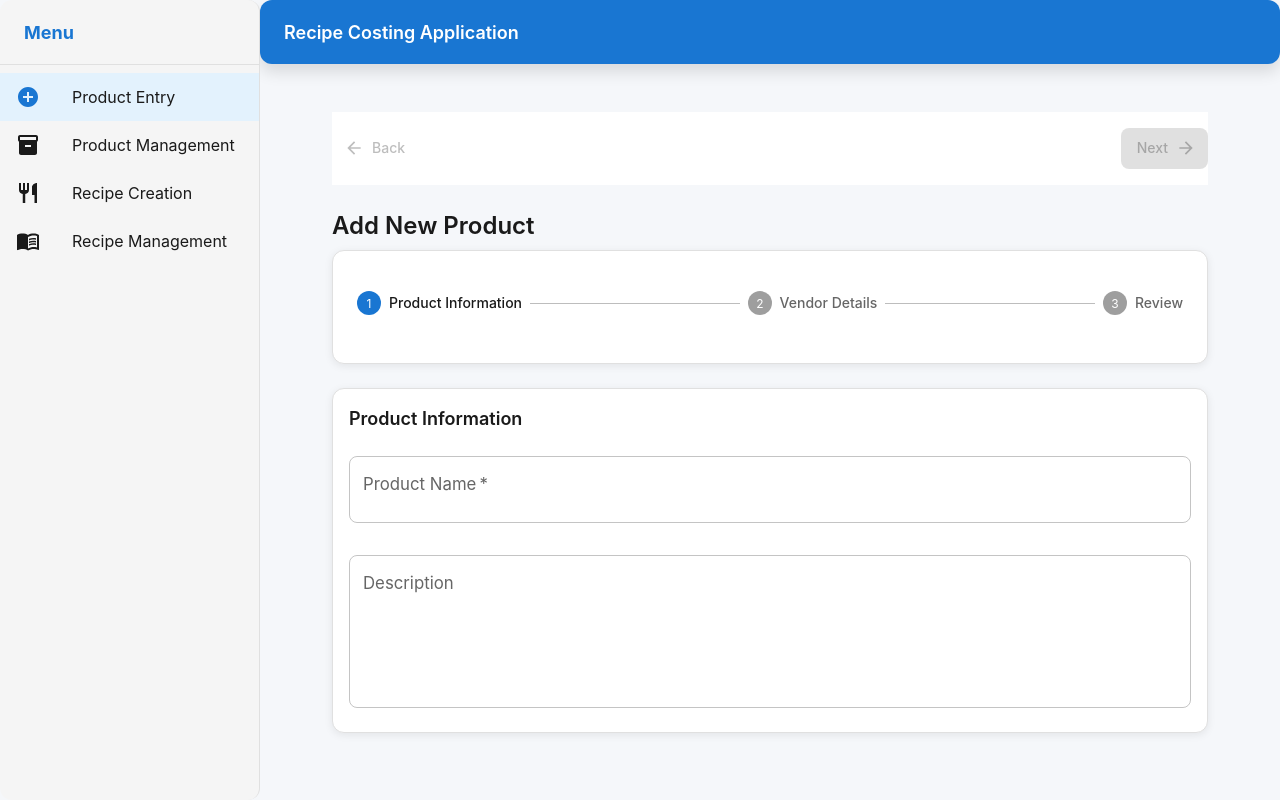
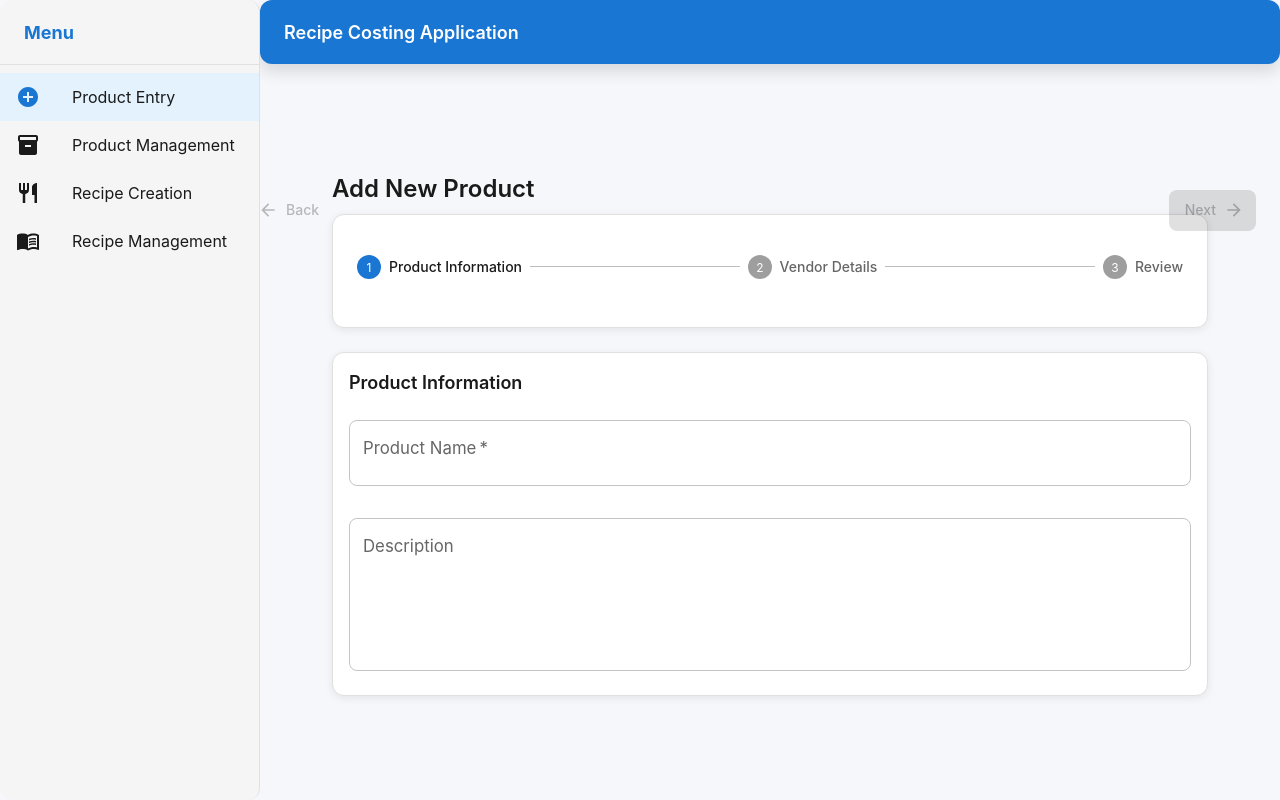
Before and after one commit to ParthG1810/recipe-costing-app-public, a Next.js app: page /product-entry in a window 1280 px wide. Built offline with nearby package versions, Linux system fonts and the light colour scheme.

Commit message:
Fix navigation buttons to stay at top with proper alignment to menu items

```diff
--- a/app/product-entry/ProductEntryContent.tsx
+++ b/app/product-entry/ProductEntryContent.tsx
@@ -504,14 +504,14 @@ export default function ProductEntryContent() {
       <Box sx={{ p: 3 }}>
         {/* Navigation Buttons - Above header */}
         <Box sx={{
-          position: 'sticky',
-          top: 0,
-          zIndex: 10,
-          backgroundColor: 'white',
+          position: 'fixed',
+          top: '190px',
+          left: '246px',
+          right: '24px',
+          zIndex: 1000,
           display: 'flex',
           justifyContent: 'space-between',
-          mb: 3,
-          py: 2
+          pb: 2
         }}>
           <Button
             disabled={activeStep === 0}
@@ -539,6 +539,9 @@ export default function ProductEntryContent() {
             </Button>
           )}
         </Box>
+
+        {/* Spacer to prevent content overlap */}
+        <Box sx={{ height: '60px' }} />
 
         <Typography variant="h4" component="h1" gutterBottom fontWeight={600}>
           {isEditMode ? 'Edit Product' : 'Add New Product'}
--- a/app/recipe-creation/RecipeCreationContent.tsx
+++ b/app/recipe-creation/RecipeCreationContent.tsx
@@ -558,14 +558,14 @@ export default function RecipeCreationContent() {
       <Box sx={{ p: 3 }}>
         {/* Navigation Buttons - Above header */}
         <Box sx={{
-          position: 'sticky',
-          top: 0,
-          zIndex: 10,
-          backgroundColor: 'white',
+          position: 'fixed',
+          top: '190px',
+          left: '246px',
+          right: '24px',
+          zIndex: 1000,
           display: 'flex',
           justifyContent: 'space-between',
-          mb: 3,
-          py: 2
+          pb: 2
         }}>
           <Button
             disabled={activeStep === 0}
@@ -592,6 +592,9 @@ export default function RecipeCreationContent() {
             </Button>
           )}
         </Box>
+
+        {/* Spacer to prevent content overlap */}
+        <Box sx={{ height: '60px' }} />
 
         <Typography variant="h4" component="h1" gutterBottom fontWeight={600}>
           {isEditMode ? 'Edit Recipe' : 'Create Recipe'}
```
